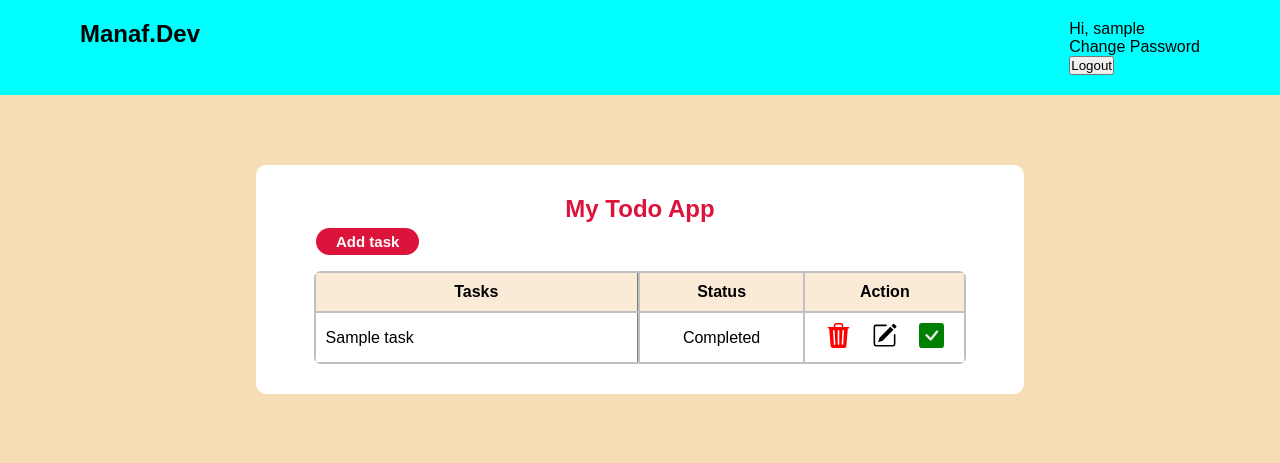
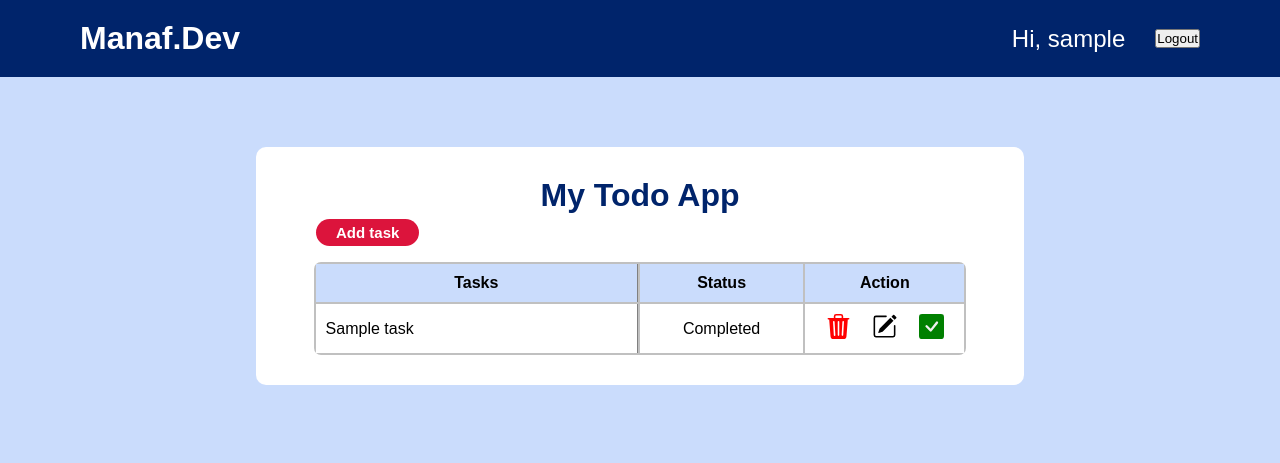
Before and after one commit to manaf-dev/Todo-App, a Django app: page / in a window 1280 px wide. Shown: the top 463 px of the page. Run offline with Django 5.2, Linux system fonts and the light colour scheme; a user stored in the database is signed in; tables that the repository leaves empty hold one stand-in row (values such as "Sample post").

Commit message:
Improved the frontend color and look

```diff
--- a/Todo/static/Todo/style.css
+++ b/Todo/static/Todo/style.css
@@ -6,20 +6,36 @@
 }
 
 html {
-    background-color: wheat;
+    background-color: #CADCFC;
 }
 
 a {
     text-decoration: none;
-    color: #000
+    color: #000;
 }
 
 header {
-    background-color: aqua;
+    background-color: #00246B;
+    color: #fff;
     padding: 20px 80px;
     display: flex;
     flex-direction: row;
     justify-content: space-between;
+}
+
+.logo a {
+    color: #fff;
+}
+
+header .account {
+    display: flex;
+    align-items: center;
+    gap: 30px;
+}
+
+header .account p, .account a {
+    font-size: 1.5rem;
+    color: #fff;
 }
 
 .container {
@@ -34,9 +50,9 @@ header {
 
 .title {
     text-align: center;
-    font-size: 1.5rem;
+    font-size: 2rem;
     font-weight: bolder;
-    color: crimson;
+    color: #00246B;
     margin-bottom: 10px;
 }
 
@@ -81,7 +97,7 @@ header {
 
 .task-list th {
     padding: 10px;
-    background-color: antiquewhite;
+    background-color: #CADCFC;
 }
 
 
--- a/templates/main.html
+++ b/templates/main.html
@@ -10,11 +10,10 @@
 </head>
 <body>
     <header>
-        <h2 class="logo"><a href="{% url 'home' %}">Manaf.Dev</a></h2>
+        <h1 class="logo"><a href="{% url 'home' %}">Manaf.Dev</a></h1>
         <div class="account">
             {% if user.is_authenticated %}
                 <p>Hi, <a href="{% url 'profile' %}">{{ user.username }}</a></p>
-                <a href="{% url 'password_change' %}">Change Password</a>
                 <form action="{% url 'logout' %}" method="post">
                     {% csrf_token %}
                     <button type="submit">Logout</button>
--- a/users/templates/users/profile.html
+++ b/users/templates/users/profile.html
@@ -3,5 +3,7 @@
 {% block content %}
 
 <h2>{{ user.username }}'s Profile</h2>
+<a href="{% url 'password_change' %}">Change Password</a>
+
 
 {% endblock %}
```
